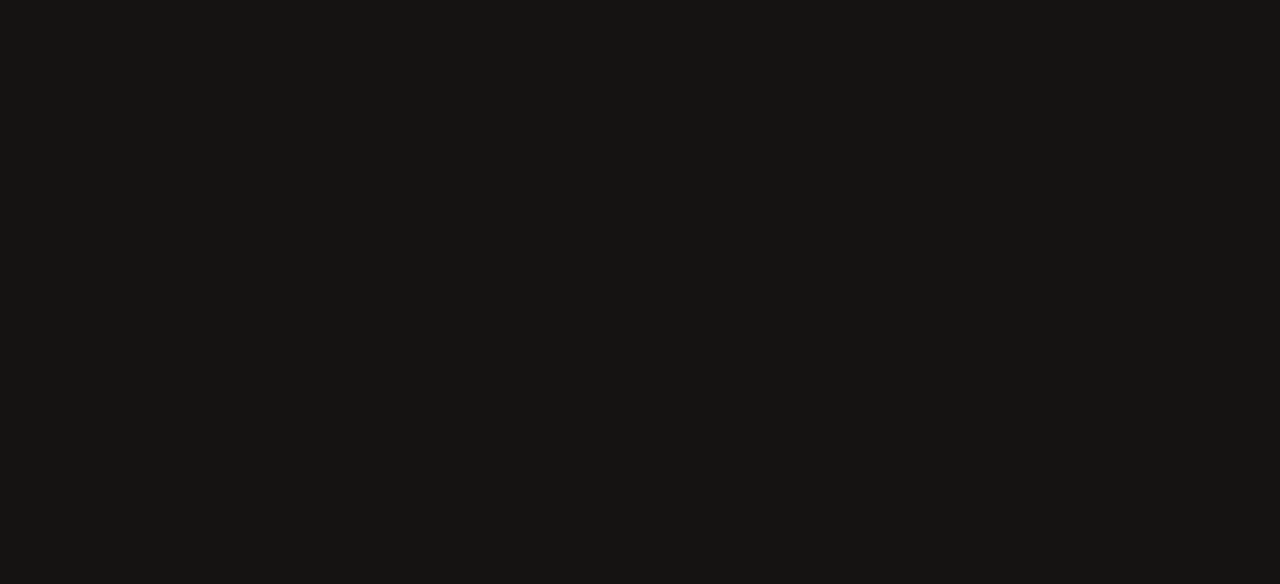
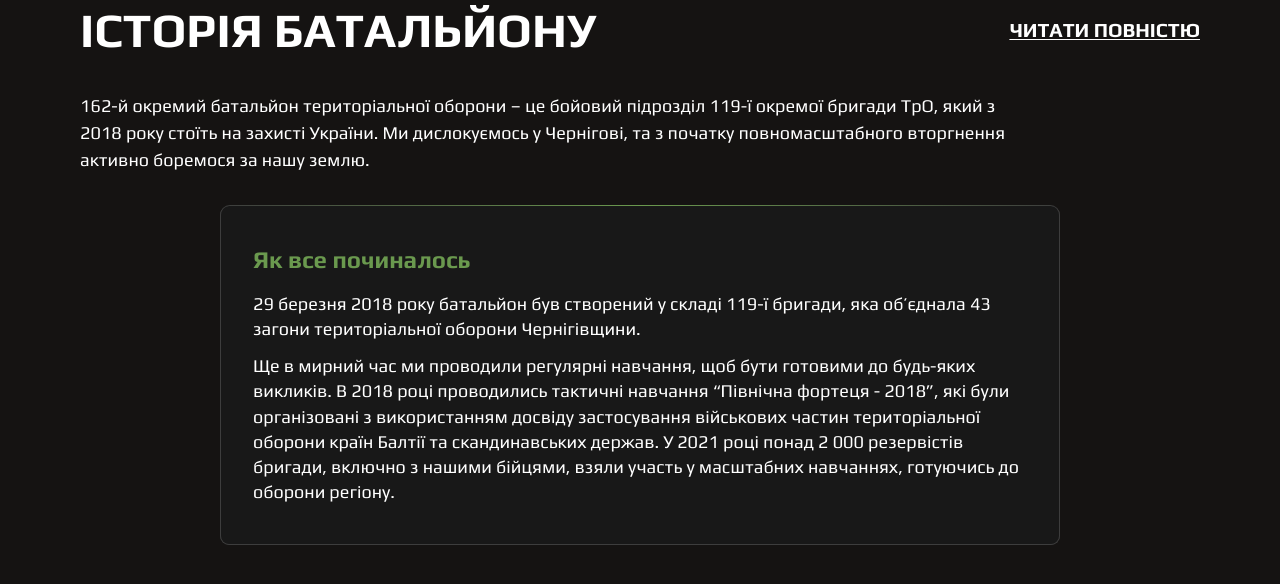
Before and after one commit to NatalyKrvch/162bat, a Next.js app: page / in a window 1280 px wide. Shown: the top 584 px of the page. Built offline with nearby package versions, Linux system fonts and the light colour scheme.

Commit message:
feat: add HistorySection

```diff
--- a/src/app/page.tsx
+++ b/src/app/page.tsx
@@ -1,5 +1,8 @@
+import historySectionData from '@/data/historySectionData.json';
+import HistorySection from '@/modules/HistorySection/HistorySection';
+
 const Home = () => {
-  return <></>;
+  return <HistorySection data={historySectionData} />;
 };
 
 export default Home;
--- /dev/null
+++ b/src/modules/HistorySection/HistorySection.tsx
@@ -0,0 +1,56 @@
+import {
+  BasicCard,
+  Button,
+  Container,
+  InternalLink,
+  SectionTitle,
+  TitledCard,
+} from '@/components';
+
+import type { HistorySectionProps } from './types';
+
+const HistorySection = ({ data }: HistorySectionProps) => {
+  if (!data) {
+    return null;
+  }
+
+  const { title, readMoreText, readMoreLink, introText, card } = data;
+
+  return (
+    <Container>
+      <section className="flex flex-col">
+        <div className="flex flex-col items-start lg:mb-6 lg:flex-row lg:items-center lg:justify-between xl:mb-8">
+          <SectionTitle className="xl:text-14 w-fit text-left text-2xl leading-[120%] tracking-normal lg:text-5xl lg:leading-[110%]">
+            {title}
+          </SectionTitle>
+
+          <InternalLink href={readMoreLink}>
+            <Button
+              variant="link"
+              className="text-lg leading-none font-bold tracking-normal uppercase lg:text-xl lg:leading-5"
+            >
+              {readMoreText}
+            </Button>
+          </InternalLink>
+        </div>
+
+        <p className="mb-10 max-w-240 text-base leading-[150%] lg:mb-8 lg:text-lg">
+          {introText}
+        </p>
+
+        <div className="mx-auto max-w-[840px]">
+          <BasicCard className="p-5.5 lg:px-8 lg:py-10">
+            <TitledCard
+              title={card.title}
+              titleColor="green"
+              className="leading-[140%] font-normal tracking-normal lg:text-lg"
+              description={card.description}
+            />
+          </BasicCard>
+        </div>
+      </section>
+    </Container>
+  );
+};
+
+export default HistorySection;
--- /dev/null
+++ b/src/modules/HistorySection/types.ts
@@ -0,0 +1,15 @@
+export interface HistorySectionProps {
+  data: {
+    title: string;
+    readMoreText: string;
+    readMoreLink: string;
+    introText: string;
+    card: {
+      title: string;
+      description: {
+        id: string;
+        text: string;
+      }[];
+    };
+  };
+}
--- a/src/style/globals.css
+++ b/src/style/globals.css
@@ -1,4 +1,5 @@
-@import 'tailwindcss';
+@import "tailwindcss";
+
 
 @theme {
   /*Colors */
@@ -57,15 +58,24 @@
   /*Heights*/
   --height-guarantees-section: 550px;
 
+  /*Widths*/
+  --width-max-container: 1440px;
+
   /*Animation*/
   --animate-accordion-down: accordion-down 300ms ease-out;
   --animate-accordion-up: accordion-up 300ms ease-out;
 }
 
+
 body {
   font-family: var(--font-sans), sans-serif;
   background-color: var(--color-bg-primary);
   color: var(--color-text-white);
+}
+
+.container-width {
+  max-width: var(--width-max-container);
+  margin: 0 auto;
 }
 
 .bg-divider-gradient {
@@ -123,6 +133,12 @@ body {
   writing-mode: vertical-lr;
 }
 
+.underline-thick {
+  text-decoration: underline;
+  text-underline-offset: 2px;
+  text-decoration-thickness: 1px;
+}
+
 @keyframes accordion-down {
   from { height: 0px; opacity: 0; }
   to { height: var(--radix-accordion-content-height); opacity: 1; }
```
Also changed, not shown: 2 other files (tests, documents, lock files or other folders).
